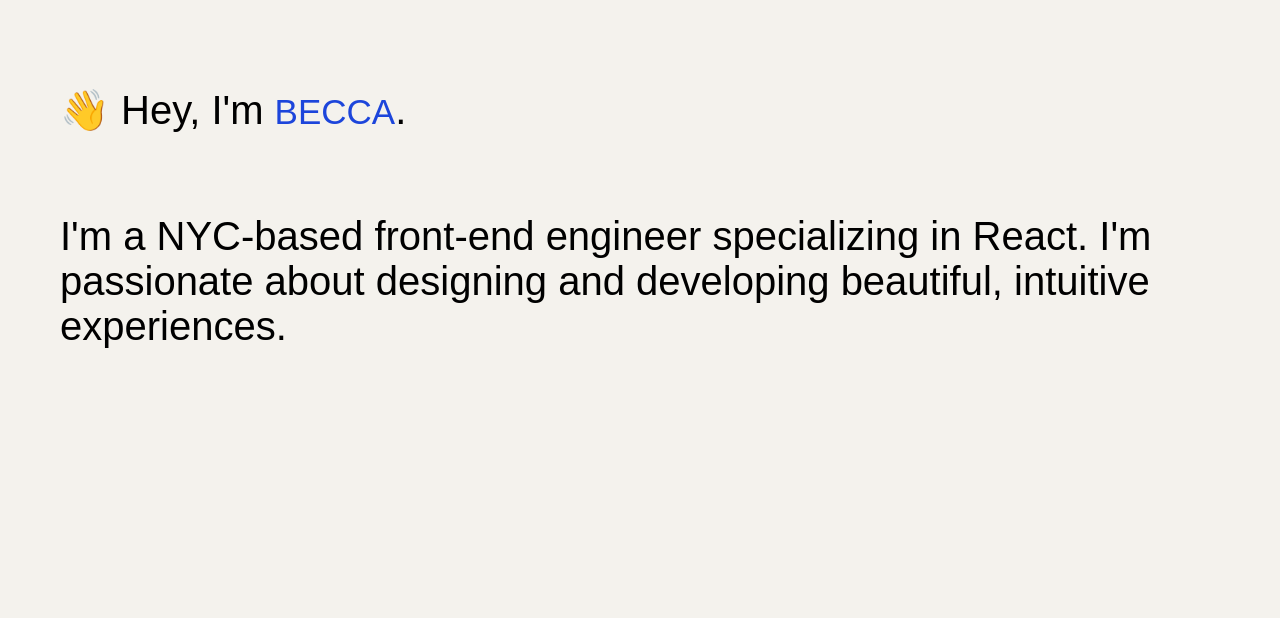
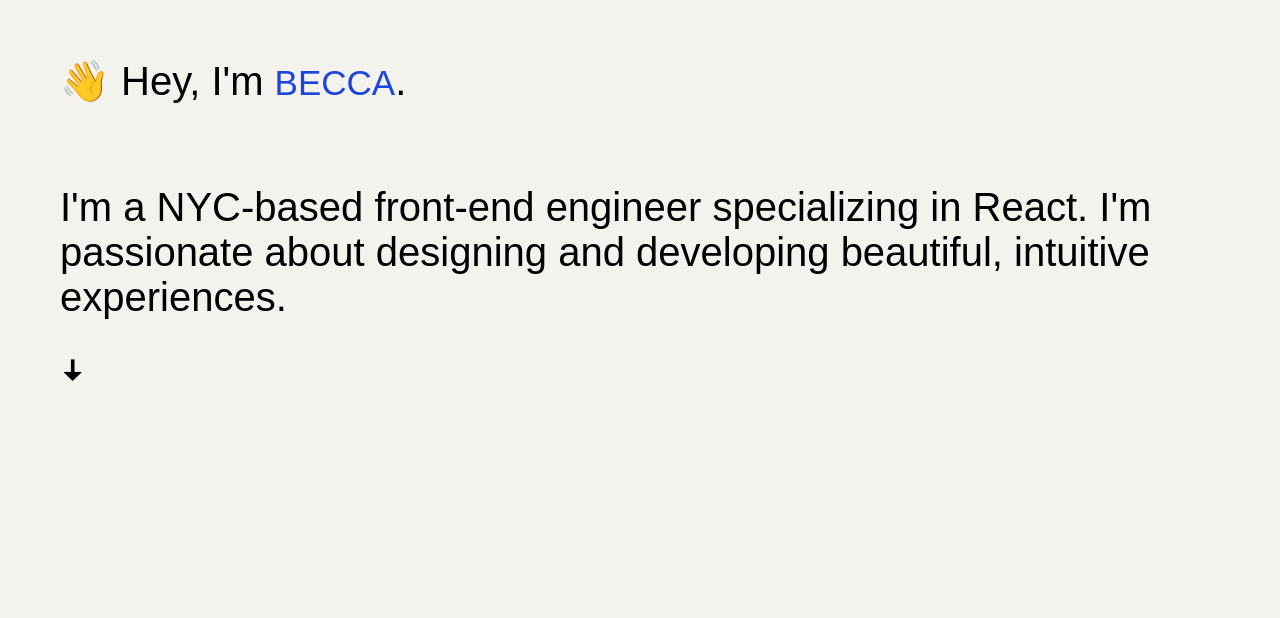
Before and after one commit to beccaLeeBae/blb-portfolio, a React (Create React App) app: page /#/ in a window 1280 px wide. Shown: the part 182-800 px from the top of the page. Built offline with nearby package versions, Linux system fonts and the light colour scheme; a web font is replaced by a local one.

Commit message:
Add down arrow

```diff
--- a/src/App.js
+++ b/src/App.js
@@ -91,8 +91,15 @@ class App extends Component {
         }
       ]
     };
+    this.scrollToContent = this.scrollToContent.bind(this);
     this.handleMouseEnter = this.handleMouseEnter.bind(this);
     this.handleMouseLeave = this.handleMouseLeave.bind(this);
+  }
+  scrollToContent() {
+    document.querySelector('.work-container').scrollIntoView({
+      behavior: "smooth",
+      block: "start"
+    });
   }
   handleMouseEnter(i) {
     let w = this.state.work;
@@ -116,6 +123,7 @@ class App extends Component {
             render={() => (
               <Home
                 work={this.state.work}
+                scrollToContent={this.scrollToContent}
                 handleMouseLeave={this.handleMouseLeave}
                 handleMouseEnter={this.handleMouseEnter}
               />
--- a/src/components/Home/Home.js
+++ b/src/components/Home/Home.js
@@ -6,7 +6,7 @@ class Home extends Component {
 	render() {
 		return (
 			<div>
-				<Landing />
+				<Landing scrollToContent={this.props.scrollToContent}/>
 				<Work
 					work={this.props.work}
 					handleMouseEnter={this.props.handleMouseEnter}
--- a/src/components/Home/Landing/Landing.css
+++ b/src/components/Home/Landing/Landing.css
@@ -14,6 +14,17 @@
 	font-size: 35px;
 }
 
+#scroll-down {
+	font-size: 50px;
+	margin: 0;
+	transition: all 0.3s ease 0s;
+}
+
+#scroll-down:hover {
+	cursor: pointer;
+	transform: translateY(5px);
+}
+
 @media screen and (max-width: 582px) {
 	.landing-container {
 		font-size: 20px;
--- a/src/components/Home/Landing/Landing.js
+++ b/src/components/Home/Landing/Landing.js
@@ -13,6 +13,7 @@ class Landing extends Component {
 					passionate about designing and developing beautiful, intuitive
 					experiences.
 				</p>
+				<p id="scroll-down" onClick={this.props.scrollToContent}>&#42780;</p>
 			</div>
 		);
 	}
```
